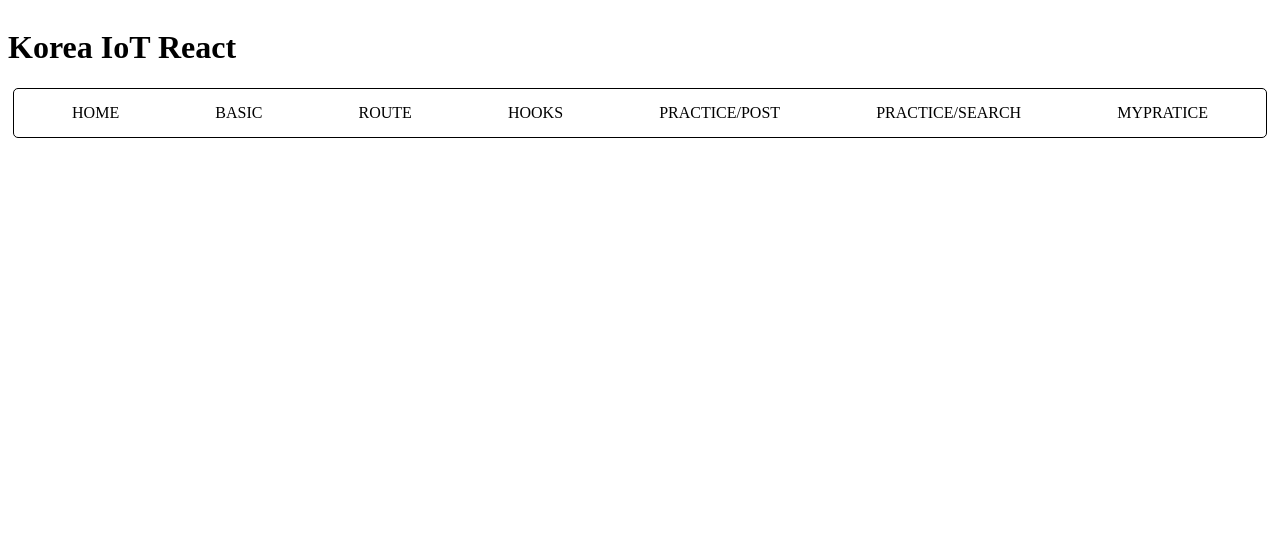
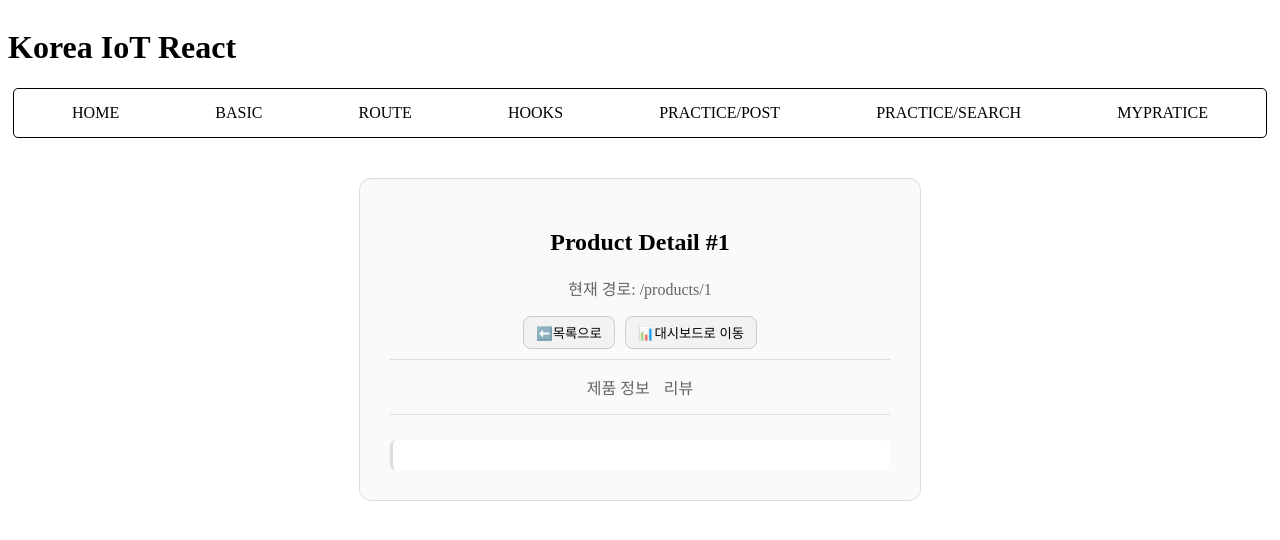
Before and after one commit to ses9133/k_iot_frontend, a React (Vite) app in the folder f-iot-react/: page /products/1 in a window 1280 px wide. Shown: the top 540 px of the page. Built offline with nearby package versions, Linux system fonts and the light colour scheme.

Commit message:
20251106

```diff
--- a/f-iot-react/src/App.tsx
+++ b/f-iot-react/src/App.tsx
@@ -1,5 +1,5 @@
 
-import { Route, Routes } from 'react-router-dom';
+import { Navigate, Route, Routes } from 'react-router-dom';
 import './App.css'
 import Basic from '@/pages/a_basic';
 import RoutePages from '@/pages/b_route';
@@ -9,6 +9,11 @@
 import PostDetail from './components/PostDetail';
 import SearchApp from './_practices/c_hooks/SearchApp';
 import State07_TodoApp from './pages/c_hooks/a_useState/practice/State07_TodoApp';
+import Z_Products from './pages/b_route/Z_Products';
+import Z_ProductDetail from './pages/b_route/Z_ProductDetail';
+import Z_ProductInfo from './pages/b_route/Z_ProductInfo';
+import Z_Dashboard from './pages/b_route/Z_Dashboard';
+import Z_ProductReviews from './pages/b_route/Z_ProductReviews';
 
 function App() {
 
@@ -27,11 +32,22 @@
         {/* 중첩 라우팅 사용을 위해 반드시 부모 Route 의 path 끝에 /*가 필수! => 이렇게 해야 중첩된 자식 라우트 인식 */}
         <Route path='/route/*' element={<RoutePages />} />
         <Route path='/hooks' element={<Hooks />}/>
+
+        {/* 라우터 실습코드 */}
         <Route path='/practice/post' element={<PostList />}/>
         <Route path='/practice/post/:id' element={<PostDetail />} />
         <Route path='/practice/search' element={<SearchApp />} />
         <Route path='/mypratice' element={<State07_TodoApp />} />
 
+        {/* @pages/b_route Z_실습코드 */}
+        <Route path='/' element={<Navigate to="/products"/>} />
+        <Route path='/products' element={<Z_Products />} />
+        <Route path='/products/:id' element={<Z_ProductDetail />}>
+          {/* 중첩 라우터 (상대경로) cf) / 있는건 절대 경로*/}
+          <Route path='info' element={<Z_ProductInfo />} />
+          <Route path='reviews' element={<Z_ProductReviews />} />
+        </Route>
+        <Route path='/dashboard' element={<Z_Dashboard />}/>
       </Routes>
 
       {/* <ExampleComponent></ExampleComponent> */}
--- /dev/null
+++ b/f-iot-react/src/pages/b_route/Z_Dashboard.tsx
@@ -0,0 +1,37 @@
+import React, { useState } from 'react'
+import { useNavigate } from 'react-router-dom'
+
+// 관리자용 대시보드
+function Z_Dashboard() {
+  const navigate = useNavigate();
+  const [productNumber, setProductNumber] = useState<string>('');
+
+  const handleGoToProduct = () => {
+    if(!productNumber.trim()) {
+      alert('상품 번호를 입력해주세요');
+      return;
+    }
+
+    navigate(`/products/${productNumber}/info`);
+  }
+
+  return (
+    <div>
+      <h2>관리자 대시보드</h2>
+      <p>해당 페이지에서 상품 관리, 리뷰 확인 등 가능</p>
+      <div>
+        <button onClick={() => navigate('/products')}>상품 목록</button>
+        <button onClick={handleGoToProduct}>상품 상세로 이동</button>
+      </div>
+
+      <div>
+        <label>상품 번호 입력</label>
+        <input type="number" value={productNumber} onChange={e => setProductNumber(e.target.value)} placeholder='예: 3' />
+        <button onClick={handleGoToProduct}>상품 상세 페이지로 이동</button>
+      </div>
+
+    </div>
+  )
+}
+
+export default Z_Dashboard
--- /dev/null
+++ b/f-iot-react/src/pages/b_route/Z_ProductDetail.css
@@ -0,0 +1,55 @@
+.detail-container {
+  padding: 30px;
+  max-width: 500px;
+  margin: 40px auto;
+  border: 1px solid #ddd;
+  border-radius: 12px;
+  background-color: #fafafa;
+}
+
+h2 {
+  text-align: center;
+}
+
+.path-text {
+  text-align: center;
+  color: #666;
+}
+
+.button-group {
+  display: flex;
+  justify-content: center;
+  gap: 10px;
+  padding-bottom: 10px;
+  border-bottom: 1px solid #ddd;
+}
+
+.button-group button {
+  background-color: #f2f2f2;
+  border: 1px solid #ccc;
+  border-radius: 8px;
+  padding: 6px 12px;
+  cursor: pointer;
+}
+
+.sub-nav {
+  display: flex;
+  justify-content: center;
+  gap: 14px;
+  padding: 15px 0;
+  border-bottom: 1px solid #ddd;
+}
+
+.sub-nav a {
+  text-decoration: none;
+  color: #666;
+  font-weight: 500;
+}
+
+.nested-outlet {
+  margin-top: 25px;
+  padding: 15px 20px;
+  border-left: 3px solid #ddd;
+  background-color: #fff;
+  border-radius: 6px;
+}
--- /dev/null
+++ b/f-iot-react/src/pages/b_route/Z_ProductDetail.tsx
@@ -0,0 +1,38 @@
+import React from 'react'
+import { Link, Outlet, useLocation, useNavigate, useParams } from 'react-router-dom'
+import './Z_ProductDetail.css'
+
+function Z_ProductDetail() {
+  const { id } = useParams(); // useParams 에서 추출하는 값의 속성명은 동적 변수(":변수명") 과 일치
+  const navigate = useNavigate(); // 함수 반환
+  const location = useLocation(); // 객체 반환
+
+  const handleBack = () => {
+    if(location.state?.from) navigate(location.state.form); // location 의 from 이있으면 location 의 from 으로 이동. (페이지 전환을 통해 상세페이지로 이동한 경우)
+    else navigate('/products'); // 경로값 지정으로 해당 페에지 이전의 경로값이 없는 경우
+  }
+
+  return (
+    <div className='detail-container'>
+      <h2>Product Detail #{id}</h2>
+
+      <p className='path-text'>현재 경로: {location.pathname}</p>
+      <div className="button-group">
+        <button onClick={handleBack}>⬅️목록으로</button>
+        <button onClick={() => navigate('/dashboard')}>📊대시보드로 이동</button>
+      </div>
+
+      <nav className="sub-nav">
+        <Link to='info'>제품 정보</Link>
+        <Link to='reviews'>리뷰</Link>
+      </nav>
+
+      <div className="nested-outlet">
+        {/* ProductDetail 라우트의 중첩 라우트 페이지가 해당 위치에서 출력 */}
+        <Outlet />
+      </div>
+    </div>
+  )
+}
+
+export default Z_ProductDetail
--- /dev/null
+++ b/f-iot-react/src/pages/b_route/Z_ProductInfo.tsx
@@ -0,0 +1,16 @@
+import React from 'react'
+
+function Z_ProductInfo() {
+  return (
+    <div>
+      <h4>제품 상세 정보</h4>
+      <ul>
+        <li>브랜드: A</li>
+        <li>가격: 1000원</li>
+        <li>재고: 10개남음</li>
+      </ul>
+    </div>
+  )
+}
+
+export default Z_ProductInfo
--- /dev/null
+++ b/f-iot-react/src/pages/b_route/Z_ProductReviews.tsx
@@ -0,0 +1,16 @@
+import React from 'react'
+
+function Z_ProductReviews() {
+  return (
+    <div>
+      <h4>사용자 리뷰</h4>
+      <ul>
+        <li>정말 마음에 들어요</li>
+        <li>정말 마음에 들어요</li>
+        <li>정말 마음에 들어요</li>
+      </ul>
+    </div>
+  )
+}
+
+export default Z_ProductReviews
--- /dev/null
+++ b/f-iot-react/src/pages/b_route/Z_Products.css
@@ -0,0 +1,50 @@
+.product-container {
+  padding: 30px;
+  max-width: 500px;
+  margin: 40px auto;
+  border: 1px solid #ddd;
+  border-radius: 12px;
+  background-color: #fafafa;
+}
+
+h2 {
+  text-align: center;
+}
+
+.filter-buttons {
+  display: flex;
+  justify-content: center;
+  gap: 10px;
+  margin-bottom: 15px;
+}
+
+.filter-buttons button {
+  background-color: #f2f2f2;
+  border: 1px solid #ccc;
+  border-radius: 8px;
+  padding: 6px 12px;
+  cursor: pointer;
+}
+
+.product-list {
+  list-style: none;
+  padding: 0;
+  margin: 0;
+}
+
+.product-list li {
+  margin: 10px 0;
+  padding: 10px 20px;
+  border-radius: 8px;
+  border: 1px solid #ddd;
+}
+
+.product-list a {
+  text-decoration: none;
+  color: #BA5370;
+  font-weight: 500;
+}
+
+.product-list a:hover {
+  text-decoration: underline;
+}
--- /dev/null
+++ b/f-iot-react/src/pages/b_route/Z_Products.tsx
@@ -0,0 +1,85 @@
+import React from "react";
+import { Link, useLocation, useSearchParams } from "react-router-dom";
+import './Z_Products.css';
+
+// * === 상품 관련 Route 실습 예제 ===
+
+// * 프로젝트 구조
+// 1) Products: 상품 리스트 + 쿼리 필터 + state 전달
+// 2) ProductDetail: useParams 로 상세 조회
+// 3) ProductInfo: 중첩 라우트(상세 정보 출력)
+// 4) ProductReviews: 중첩 라우트 (리뷰)
+// 5) Dashboard: useNavigate, Outlet
+
+const PRODUCTS = [
+  { id: 1, name: "Laptop🖥️", category: "electronics" },
+  { id: 2, name: "HeadPhones🎧", category: "electronics" },
+  { id: 3, name: "Shirt👚", category: "fashion" },
+  { id: 4, name: "Pants👖", category: "fashion" },
+  { id: 5, name: "Shoes👠", category: "fashion" },
+];
+
+// useParams(): URL 경로에서 파라미터를 가져오는 Hook (경로 변수)
+// ex) https://localhost:5173/products/1/info - 1 의 값(:(콜론) 으로 명시)
+
+// useNavigate(): 페이지 이동을 담당하는 Hook
+
+// useLocation(): 현재 위치 객체를 반환하는 Hook
+
+// useSearchParams(): URL의 쿼리 스트링을 읽고 조작할 수 있는 Hook
+// ex) https://localhost:5173/products?category=fashion&name=Shoes
+//  - category=fashion
+//  - name=shoes
+//      : 위의 두 값이 SearchParams
+
+/*
+[ useSearchParams 사용방법 ]
+
+1. [현재쿼리, 쿼리변경함수] 반환
+const [searchParams, setSearchParams] = useSearchParams();
+
+2. 쿼리 파라미터(검색 매개변수) 읽어오기
+const category = searchParams.get("category");
+const name = searchParams.get("name");
+
++) 쿼리 변경 방법
+setSearchParams({ category: '', name: '' });
+*/
+
+function Z_Products() {
+  const [searchParams, setSetSearchParams] = useSearchParams();
+  const category = searchParams.get("category");
+  const location  = useLocation();
+
+  const filtered = category
+    ? PRODUCTS.filter((product) => product.category === category)
+    : PRODUCTS;
+
+  return (
+    <div style={{ padding: "20px" }} className="product-container">
+      <h2>Product List</h2>
+      <div className="filter-buttons">
+        <button onClick={() => setSetSearchParams({ category: "electronics" })}>
+          전자제품
+        </button>
+        <button onClick={() => setSetSearchParams({ category: "fashion" })}>
+          패션
+        </button>
+        <button onClick={() => setSetSearchParams({})}>전체보기</button>
+      </div>
+
+      <ul className="product-list">
+        {filtered.map(product => (
+          <li key={product.id} style={{ listStyle: 'none'}}>
+            {/* state 를 사용하여 location 상태 전달 */}
+            <Link to={`/products/${product.id}`} state={{ from: location.pathname }}>
+              {product.name}
+            </Link>
+          </li>
+        ))}
+      </ul>
+    </div>
+  );
+}
+
+export default Z_Products;
```
